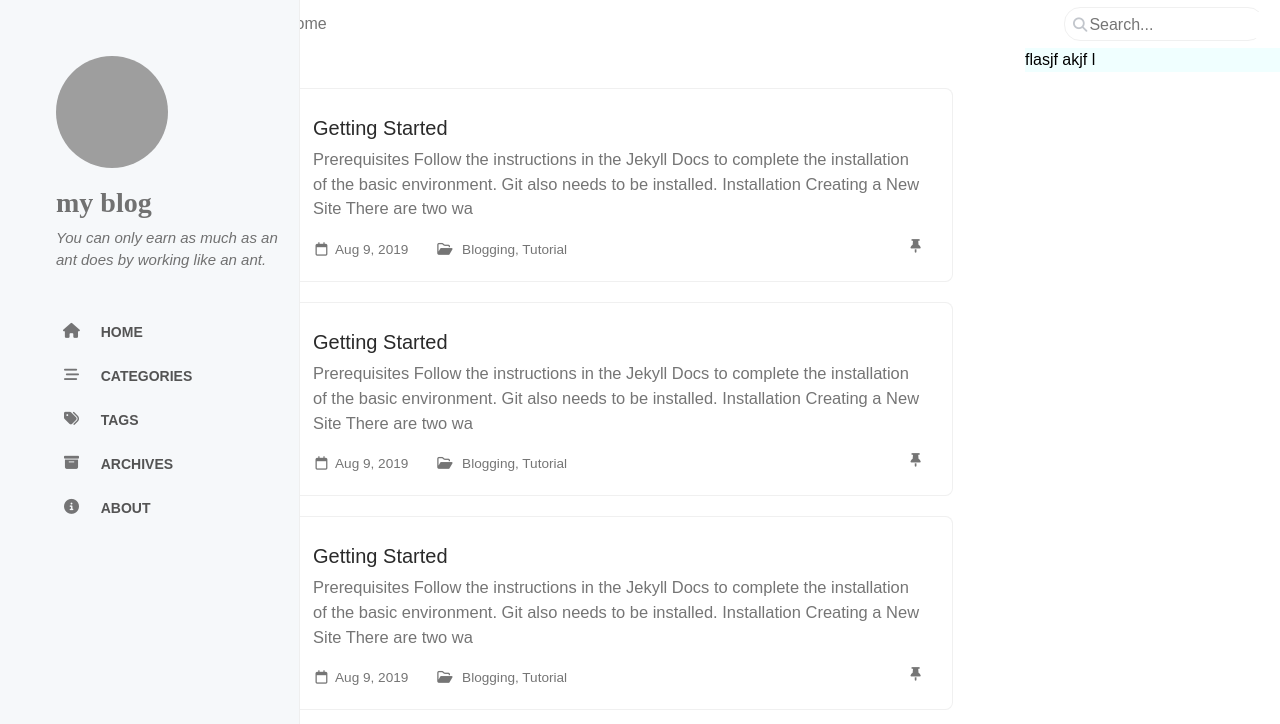
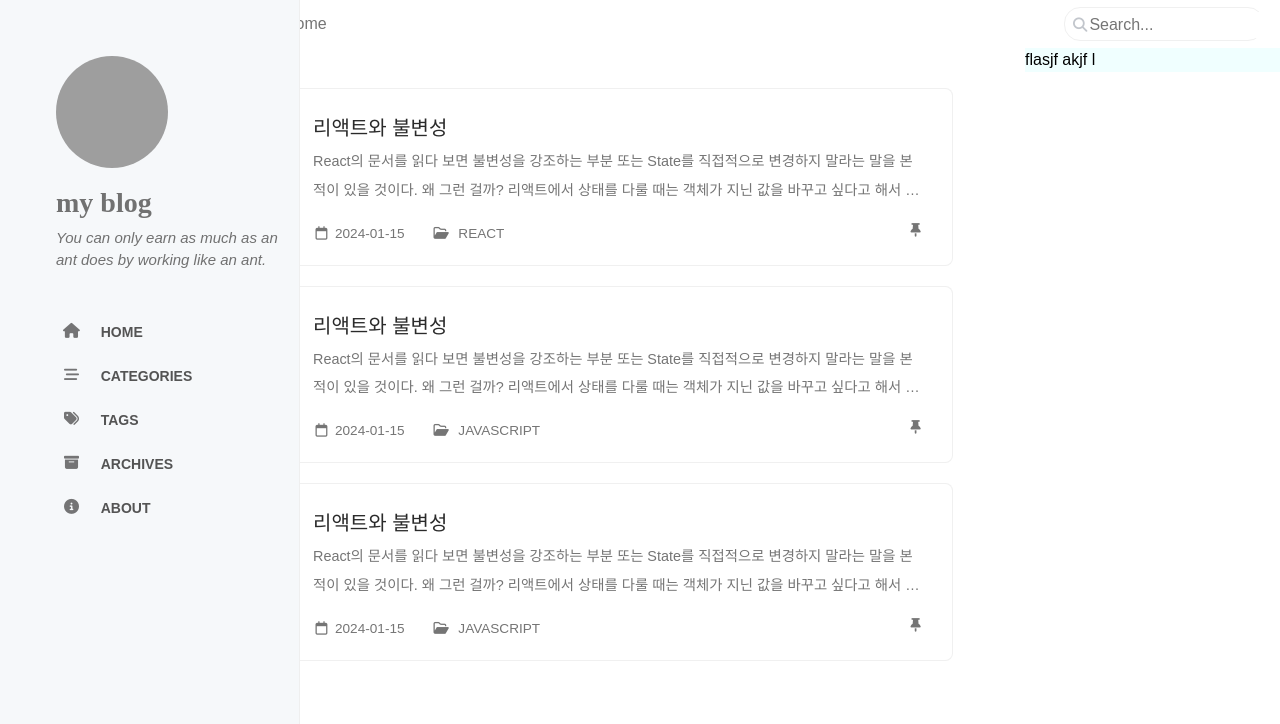
Before and after one commit to nam-yeun-hwa/my-blog, a Next.js app: page / in a window 1280 px wide. Shown: the top 724 px of the page. Built offline with nearby package versions, Linux system fonts and the light colour scheme; grey boxes are pictures that could not be loaded; a web font is replaced by a local one.

Commit message:
style(PostContext, post list):post type 추가 및 포스트 리스트 동적 리스트로 변경

```diff
--- a/src/app/(layoutCase)/_component/Post.tsx
+++ b/src/app/(layoutCase)/_component/Post.tsx
@@ -1,29 +1,29 @@
 import Link from 'next/link';
 import style from './Post.module.css';
+import { IPost } from 'type/post';
 
 type Props = {
-  post_id: number;
+  post: IPost;
 };
 
-export default function Post({ post_id }: Props) {
+// Aug 9, 2019
+// Blogging, Tutorial
+
+export default function Post({ post }: Props) {
   return (
     <article className={style.post}>
-      <Link href={`/posts/${post_id}`}>
+      <Link href={`/posts/${post.id}`}>
         <div className={style.post_body}>
-          <h1 className={style.post_title}>Getting Started</h1>
+          <h1 className={style.post_title}>{post.title}</h1>
           <div className={style.post_text}>
-            <p>
-              Prerequisites Follow the instructions in the Jekyll Docs to
-              complete the installation of the basic environment. Git also needs
-              to be installed. Installation Creating a New Site There are two wa
-            </p>
+            <p className={style.preview}>{post.preview}</p>
           </div>
           <div className={style.post_meta}>
             <div className={style.post_info}>
               <i className={`far fa-calendar fa-fw ${style.ico_calendar}`}></i>
-              <time className={style.time}>Aug 9, 2019</time>
+              <time className={style.time}>{post.date}</time>
               <i className={`far fa-folder-open fa-fw ${style.ico_folder}`}></i>
-              <span className={style.categories}> Blogging, Tutorial </span>
+              <span className={style.categories}> {post.folder} </span>
             </div>
             <div className={style.pin}>
               <i className={`fas fa-thumbtack fa-fw ${style.ico_pin}`}></i>
--- a/src/app/(layoutCase)/_component/contexts/PostContextProvider.tsx
+++ b/src/app/(layoutCase)/_component/contexts/PostContextProvider.tsx
@@ -1,14 +1,156 @@
 'use client';
 
 import { createContext, useState } from 'react';
+import { Folder, IPost } from 'type/post';
 
 type Props = {
   children: React.ReactNode;
 };
 
-export const PostContext = createContext({
-  postList: ['asdfjalksdf', 'asdfjalksdf', 'asdfjalksdf'],
-  //   setPostList: (value: any) => {},
+export const PostContext = createContext<{ postList: Array<IPost> }>({
+  postList: [
+    {
+      id: 1,
+      title: '리액트와 불변성',
+      date: '2024-01-15',
+      folder: Folder.React,
+      preview: `React의 문서를 읽다 보면 불변성을 강조하는 부분 또는 State를 직접적으로 변경하지 말라는 말을 본 적이 있을 것이다. 왜 그런 걸까? 리액트에서 상태를 다룰 때는 객체가 지닌 값을 바꾸고 싶다고 해서 값을 직접 수정하면 안된다. 아래처럼 기존 객체는 그대로 두고, 새로운 객체를 만들어 원하는 값을 덮어씌워야 한다. 리액트에서 상태를 다룰 때는 객체가 지닌 값을 바꾸고 싶다고 해서 값을 직접 수정하면 안된다. 아래처럼 기존 객체는 그대로 두고, 새로운 객체를 만들어 원하는 값을 덮어씌워야 한다.`,
+      post: [
+        {
+          type: 'h2',
+          value:
+            '<h2 class=${style.h2}>리액트에서 불변성을 지켜야 하는 이유는?</h2>',
+        },
+        {
+          type: 'normal',
+          value: `React의 문서를 읽다 보면 불변성을 강조하는 부분 또는 State를 직접적으로 변경하지 말라는 말을 본 적이 있을 것이다. 왜 그런 걸까?`,
+        },
+        {
+          type: 'normal',
+          value: `리액트에서 상태를 다룰 때는 객체가 지닌 값을 바꾸고 싶다고 해서 값을 직접 수정하면 안된다. 아래처럼 기존 객체는 그대로 두고, 새로운 객체를 만들어 원하는 값을 덮어씌워야 한다.`,
+        },
+        {
+          type: 'code',
+          value: `const info={
+      id:1,
+        name:'John'
+    }
+
+    const nextInfo={
+      ...info,
+        name: 'Jane'
+    }`,
+        },
+        {
+          type: 'normal',
+          value: `리액트는 컴포넌트에 변화가 필요한지 필요하지 않은지 Props의 변화 통해 알 수 있는데`,
+        },
+        {
+          type: 'normal',
+          value: `컴포넌트의 렌더링 성능을 최적화 하기 위해서는 이전에 컴포넌트가 들고 있던 Props와 새로 받아올 Props를 비교하는 과정이 필요하며 불변성을 유지시켜 주어야 한다.`,
+        },
+        {
+          type: 'h4',
+          value:
+            '<h4 class=${style.h4}>📝 불변성이 유지되지 않은 같은 참조를 가리키고 있는 데이터</h4>',
+        },
+        {
+          type: 'code',
+          value: `const data = { id:1, text:'안녕하세요'};
+
+  const sameData = data;
+  sameData.text = '안녕하세요';
+
+  console.log(sameData === data); // true`,
+        },
+        {
+          type: 'normal',
+          value: `sameData에 기존의 data를 대입하고 text 값을 수정 했다. 비록 새로운 이름을 선언 하긴 했지만 sameData와 data는 똑같은 객체를 가리키고 있다.`,
+        },
+        {
+          type: 'normal',
+          value: `따라서 sameData.text 값을 바꾸면 당연히 data.text 값 또한 바뀌게 된다. sameData와 data는 완전히 일치하는 객채이기 때문에 이를 비교하면 결과는 true 이다.`,
+        },
+        {
+          type: 'emphasis',
+          value: `객체의 특정 프로퍼티만 변경하는 작업을 수행하면 리액트에서는 변경이 일어나지 않았다고 인식하여 리렌더링이 일어나지 않는다. <b>불변성을 지켜주면서 값을 전달해 주어야 한다.</b>`,
+        },
+        {
+          type: 'h2',
+          value:
+            '<h2 class=${style.h2}>불변성을 유지하면서 상태를 업데이트하는 방법</h2>',
+        },
+        {
+          type: 'code',
+          value: `const data = { id:1, text:'안녕하세요'};
+    const nextData = { ...data, text: '사요나라'};
+
+    console.log(nextData === data) // false`,
+        },
+        {
+          type: 'normal',
+          value: `위 코드는 data 변수를 참조가 끊어진 새로운 값으로 생성 한다. 이번에 선언한 nextData는 완전히 새로운 객체 이다.`,
+        },
+        {
+          type: 'normal',
+          value: `리액트는 상태가 변경되었는지 여부를 판단할 때 이전 상태와 현재 상태를 비교하여`,
+        },
+        {
+          type: 'normal',
+          value: `기본적으로 부모로 부터 내려받는 Props나 내부 상태인 State가 변경되었을 때 컴포넌트를 다시 렌더링 하는 리렌더링 과정이 일어난다.<br/>`,
+        },
+        {
+          type: 'emphasis',
+          value: `React는 <b>Props</b>와 <b>State</b>의 변경을 불변성을 이용해서 감지한다.`,
+        },
+        {
+          type: 'normal',
+          value: `객체의 참조를 복사한다는 점을 이용해 단순히 참조만 비교하는 얕은 비교를 이용해서 변경이 일어났는지 확인한다.`,
+        },
+
+        {
+          type: 'normal',
+          value: `자바스크립트에서 참조 타입의 데이터인 경우 메모리 힙 영역에 저장이 되어 내부 프로퍼티를 변경해도 같은 참조를 갖고 있다.`,
+        },
+
+        {
+          type: 'normal',
+          value: `따라서 객체의 특정 프로퍼티만 변경하는 작업을 수행하면 리액트에서는 변경이 일어나지 않았다고 인식하여 리렌더링이 일어나지 않는다. 따라서 리렌더링을 일으키려면 리액트에 이전의 참조와 다른 참조로 변경되었음을 알려야 한다.`,
+        },
+
+        {
+          type: 'normal',
+          value: `상태가 변경되었는지를 정확하게 판단하기 위해서는 불변성을 유지해야 하며 불변성을 유지하지 않으면 리액트가 제대로 동작하지 않고 성능 최적화가 무력화될 수 있다.`,
+        },
+      ],
+    },
+    {
+      id: 2,
+      title: '리액트와 불변성',
+      date: '2024-01-15',
+      folder: Folder.Javascript,
+      preview: `React의 문서를 읽다 보면 불변성을 강조하는 부분 또는 State를 직접적으로 변경하지 말라는 말을 본 적이 있을 것이다. 왜 그런 걸까? 리액트에서 상태를 다룰 때는 객체가 지닌 값을 바꾸고 싶다고 해서 값을 직접 수정하면 안된다. 아래처럼 기존 객체는 그대로 두고, 새로운 객체를 만들어 원하는 값을 덮어씌워야 한다. 리액트에서 상태를 다룰 때는 객체가 지닌 값을 바꾸고 싶다고 해서 값을 직접 수정하면 안된다. 아래처럼 기존 객체는 그대로 두고, 새로운 객체를 만들어 원하는 값을 덮어씌워야 한다.`,
+      post: [
+        {
+          type: 'normal',
+          value: `상태가 변경되었는지를 정확하게 판단하기 위해서는 불변성을 유지해야 하며 불변성을 유지하지 않으면 리액트가 제대로 동작하지 않고 성능 최적화가 무력화될 수 있다.`,
+        },
+      ],
+    },
+    {
+      id: 3,
+      title: '리액트와 불변성',
+      date: '2024-01-15',
+      folder: Folder.Javascript,
+      preview: `React의 문서를 읽다 보면 불변성을 강조하는 부분 또는 State를 직접적으로 변경하지 말라는 말을 본 적이 있을 것이다. 왜 그런 걸까? 리액트에서 상태를 다룰 때는 객체가 지닌 값을 바꾸고 싶다고 해서 값을 직접 수정하면 안된다. 아래처럼 기존 객체는 그대로 두고, 새로운 객체를 만들어 원하는 값을 덮어씌워야 한다. 리액트에서 상태를 다룰 때는 객체가 지닌 값을 바꾸고 싶다고 해서 값을 직접 수정하면 안된다. 아래처럼 기존 객체는 그대로 두고, 새로운 객체를 만들어 원하는 값을 덮어씌워야 한다.`,
+      post: [
+        {
+          type: 'normal',
+          value: `상태가 변경되었는지를 정확하게 판단하기 위해서는 불변성을 유지해야 하며 불변성을 유지하지 않으면 리액트가 제대로 동작하지 않고 성능 최적화가 무력화될 수 있다.`,
+        },
+      ],
+    },
+  ],
 });
 
 export default function PostContextProvider({ children }: Props) {
--- a/src/app/(layoutCase)/_component/post.module.css
+++ b/src/app/(layoutCase)/_component/post.module.css
@@ -79,3 +79,14 @@
   font-size: 0.85rem;
   color: var(--text-muted-color);
 }
+
+.preview {
+  overflow: hidden;
+  text-overflow: ellipsis;
+  display: -webkit-box;
+  -webkit-box-orient: vertical;
+  -webkit-line-clamp: 2;
+  line-height: 1.8rem;
+  max-height: 4rem;
+  font-size: 0.9rem;
+}
--- a/src/app/_component/Home.tsx
+++ b/src/app/_component/Home.tsx
@@ -17,7 +17,7 @@ export default function Home() {
         <main className={style.main_wrapper}>
           <div className={style.post_list}>
             {postList.map((value, idx) => {
-              return <Post key={idx} post_id={1} />;
+              return <Post key={value.id} post={value} />;
             })}
           </div>
         </main>
--- /dev/null
+++ b/src/type/post.ts
@@ -0,0 +1,13 @@
+export interface IPost {
+  id: number;
+  title: string;
+  date: string;
+  folder: Folder;
+  preview: string;
+  post: Array<{ type: string; value: string }>;
+}
+
+export enum Folder {
+  React = 'REACT',
+  Javascript = 'JAVASCRIPT',
+}
```
